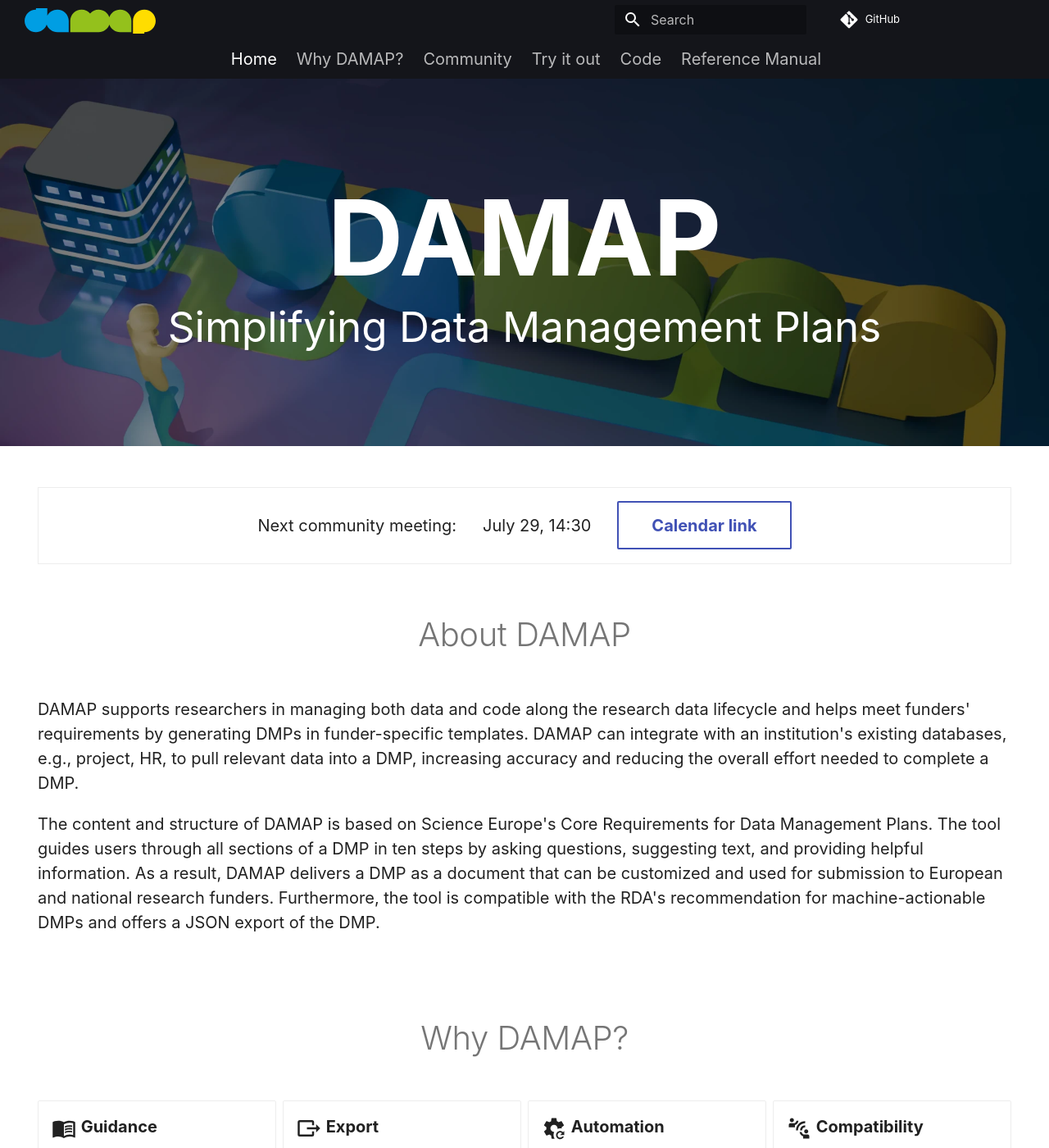
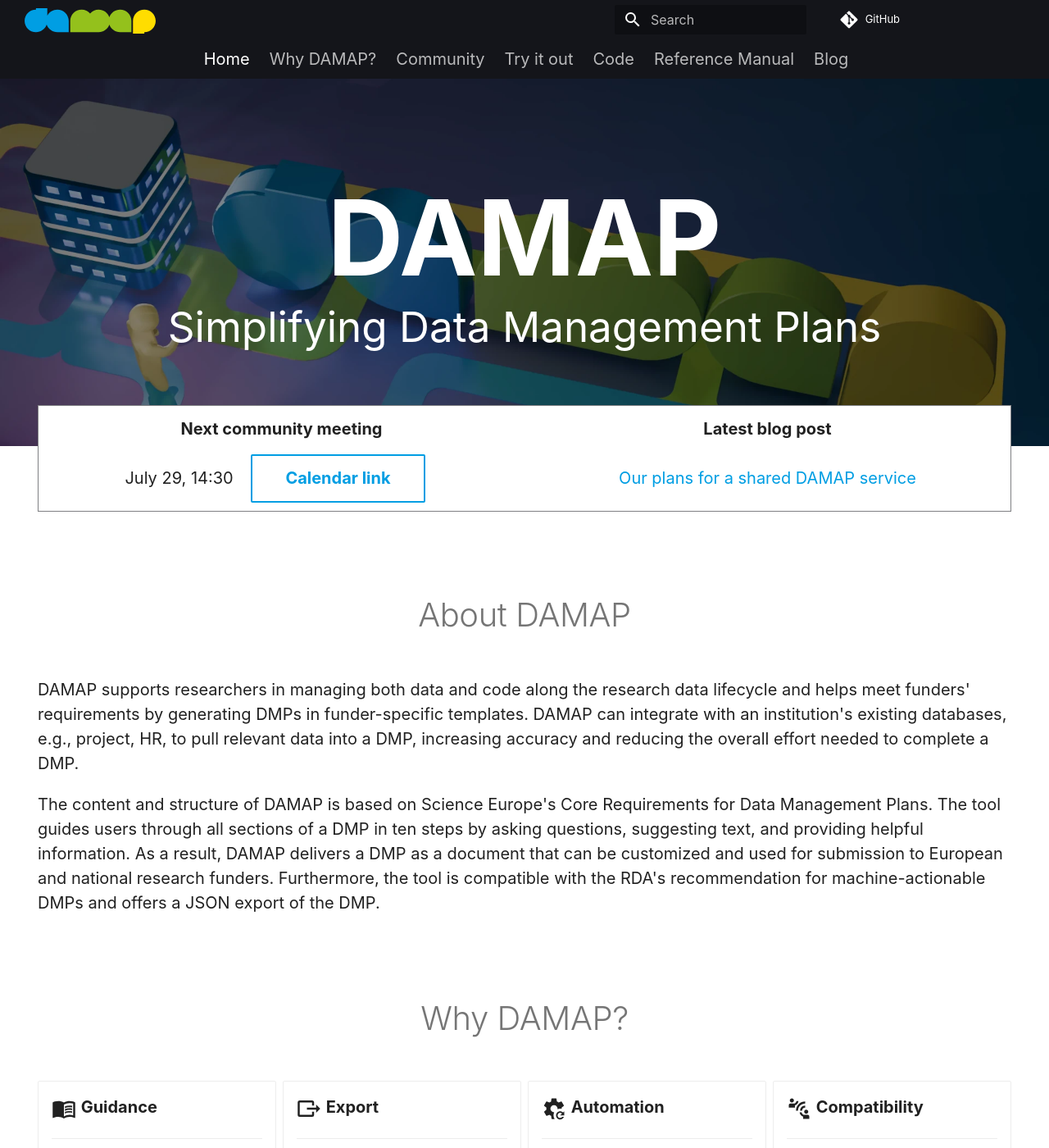
Before and after one commit to damap-org/damap-website, an MkDocs documentation site: the page built from docs/index.md, in a window 1280 px wide and 1400 px high. Shown: the whole window at 82% size. Built offline with MkDocs 1.6.1 and Material for MkDocs 9.7.7, drawn with Linux system fonts in a browser that asks for light colours; plug-ins that fetch from the network failed and are left out.

Commit message:
Blog post about DAMAP cloud

```diff
--- a/docs/custom.css
+++ b/docs/custom.css
@@ -1,3 +1,11 @@
+:root  > * {
+    --md-accent-fg-color: #009EE3;
+    --md-accent-fg-color--light: #67b9dd;
+    --md-accent-fg-color--dark: #005f88;
+    --md-text-link-color: #009EE3;
+    --md-typeset-a-color: #009EE3;
+}
+
 @media screen and (min-width: 76.2345em) {
     .md-header__inner.md-grid {
         position: relative;
@@ -154,26 +162,40 @@
     font-weight:bold;
 }
 
-.box {
-    display: flex;
-    flex-direction: column;
-    border: .05rem solid var(--md-default-fg-color--lightest);
-    padding:.8rem;
+.infobox {
+    background: #fff;
+    z-index:1;
+    position:relative;
+    border: .05rem solid var(--md-primary-fg-color--light);
+}
+
+.infobox__item {
+    flex: 1;
     text-align: center;
-    justify-content: center;
 }
-@media screen and (min-width: 76.2345em) {
-    .box {
-        flex-direction: row;
-    }
+
+.infobox__title {
+    line-height: 2rem;
+    font-weight: bold;
+    margin-top:.8rem;
 }
-.box>div {
+
+.infobox__text {
+    line-height: 4rem;
+}
+
+.infobox__item .md-button {
     margin-left:.8rem;
     margin-right:.8rem;
 }
-.box__text {
-    line-height:3rem;
+
+@media screen and (min-width: 76.2345em) {
+    .infobox {
+        margin-top:-5rem;
+        display: flex;
+        flex-direction: row;
+    }
+    .infobox__title {
+        margin-top:.4rem;
+    }
 }
-.md-typeset .box+h1{
-    margin-top:3rem;
-}
--- a/docs/index.md
+++ b/docs/index.md
@@ -8,10 +8,20 @@
 title: DAMAP - Simplifying Data Management Plans
 ---
 
-<div class="box">
-<div class="box__text">Next community meeting:</div>
-<div class="box__text"><time datetime="2025-07-29T14:30:00+0200">July 29, 14:30</time></div>
-<div><a href="community-meeting.ics" class="md-button sm">Calendar link</a></div>
+<div class="infobox">
+    <div class="infobox__item">
+        <div class="infobox__title">Next community meeting</div>
+        <div class="infobox__data">
+            <span class="infobox__text"><time datetime="2025-07-29T14:30:00+0200">July 29, 14:30</time></span>
+            <a href="community-meeting.ics" class="md-button sm">Calendar link</a>
+        </div>
+    </div>
+    <div class="infobox__item">
+        <div class="infobox__title">Latest blog post</div>
+        <div class="infobox__data">
+            <span class="infobox__text"><a href="/blog/2025/06/26/our-plans-for-a-shared-damap-service/">Our plans for a shared DAMAP service</a></span>
+        </div>
+    </div>
 </div>
 
 # About DAMAP
--- a/mkdocs.yml
+++ b/mkdocs.yml
@@ -10,12 +10,13 @@
   custom_dir: overrides
   palette:
     primary: black
-    accent: yellow
+    accent: custom
   font: false
   features:
     - navigation.tabs
     - navigation.tabs.sticky
     - navigation.sections
+    - navigation.indexes
     - toc.autohide
     - search.suggest
     - search.highlight
@@ -61,3 +62,11 @@
   - search
   - awesome-pages
   - macros
+  - blog
+  - rss:
+      match_path: blog/posts/.*
+      date_from_meta:
+        as_creation: date
+      categories:
+        - categories
+        - tags
--- a/requirements.txt
+++ b/requirements.txt
@@ -4,3 +4,4 @@
 mkdocs-redirects
 mkdocs-awesome-pages-plugin
 mkdocs-mermaid2-plugin
+mkdocs-rss-plugin
```
Also changed, not shown: docs/blog/index.md (added, +5 -0 lines), docs/blog/posts/our-plans-for-a-shared-damap-service.md (added, +84 -0 lines), docs/.pages.
